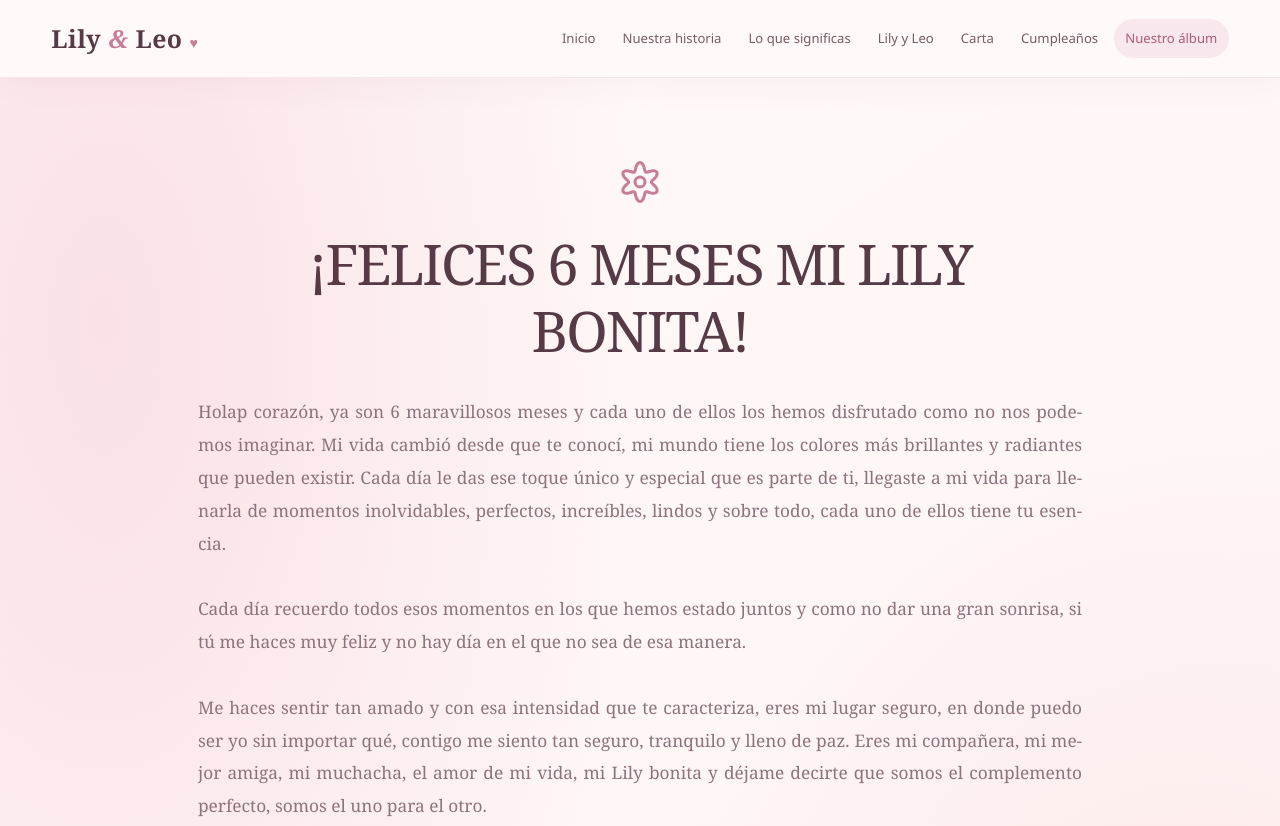
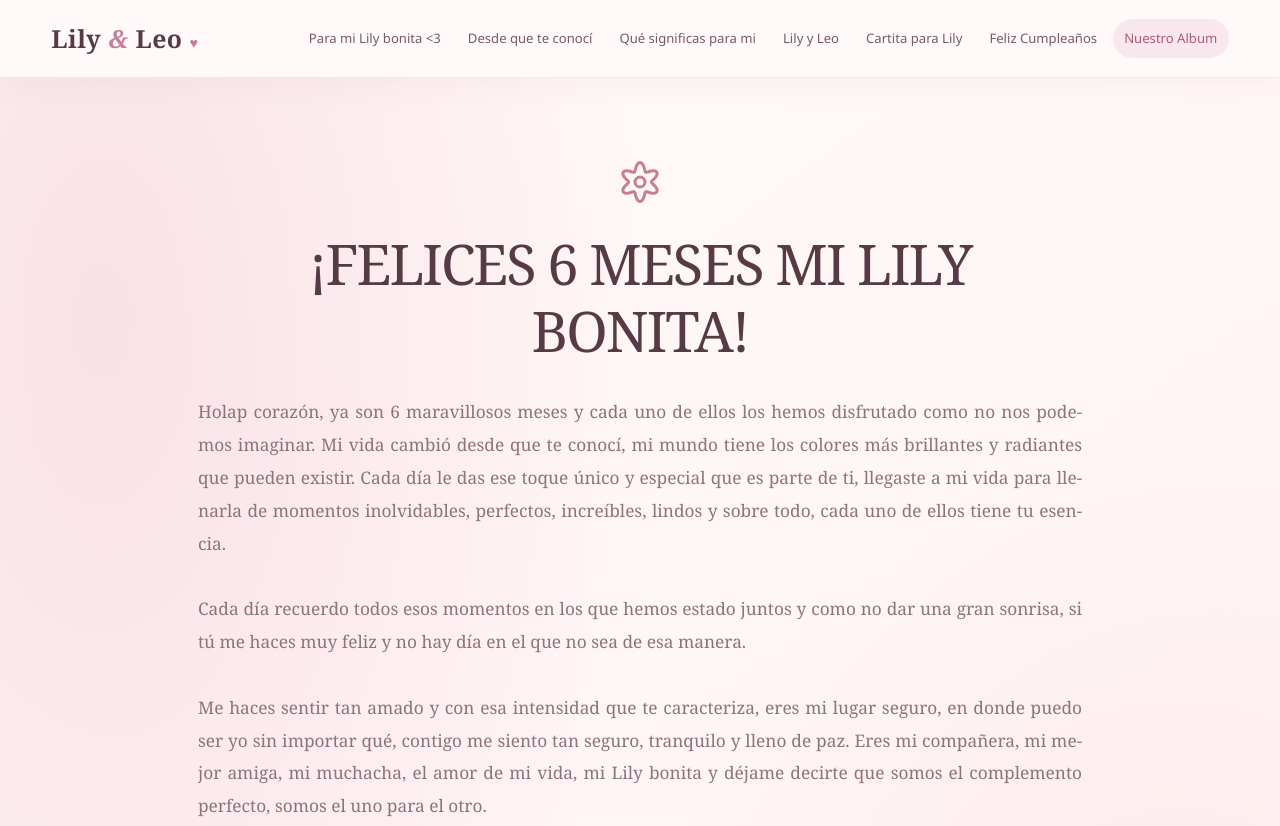
Before and after one commit to Leo123nardo/Lily_pera, a plain HTML site: page nuevo/Collage L y L.html in a window 1280 px wide. Shown: the top 826 px of the page. Drawn offline with Linux system fonts and the light colour scheme.

Commit message:
fix: match navigation labels to page titles

```diff
--- a/nuevo/Collage L y L.html
+++ b/nuevo/Collage L y L.html
@@ -6,7 +6,7 @@
     <title>Nuestro Album</title>
     <link rel="icon" type="image/png" href="assets/lily-icon.png">
 
-    <link rel="stylesheet" href="styles.css?v=20261116-line-icons">
+    <link rel="stylesheet" href="styles.css?v=20261117-nav-titles">
 </head>
 
 <body class="romantic-home scrapbook-page">
@@ -16,22 +16,22 @@
   <a class="site-brand" href="nuevo.html" aria-label="Lily y Leo, inicio">Lily <em>&amp;</em> Leo <span aria-hidden="true">♥</span></a>
   <button class="menu-toggle" id="menu-toggle" type="button" aria-label="Abrir menú" aria-expanded="false" aria-controls="mobile-menu">☰</button>
   <nav class="nav-desktop" aria-label="Navegación principal">
-    <a href="nuevo.html">Inicio</a>
-    <a href="Desde que te conocí.html">Nuestra historia</a>
-    <a href="Qué significas para mi.html">Lo que significas</a>
+    <a href="nuevo.html">Para mi Lily bonita &lt;3</a>
+    <a href="Desde que te conocí.html">Desde que te conocí</a>
+    <a href="Qué significas para mi.html">Qué significas para mi</a>
     <a href="Leo.html">Lily y Leo</a>
-    <a href="CartaLily.html">Carta</a>
-    <a href="Cumpleaños.html">Cumpleaños</a>
-    <a href="Collage L y L.html" class="active" aria-current="page">Nuestro álbum</a>
+    <a href="CartaLily.html">Cartita para Lily</a>
+    <a href="Cumpleaños.html">Feliz Cumpleaños</a>
+    <a href="Collage L y L.html" class="active" aria-current="page">Nuestro Album</a>
   </nav>
   <nav id="mobile-menu" class="nav-mobile" aria-label="Navegación móvil">
-    <a href="nuevo.html">Inicio</a>
-    <a href="Desde que te conocí.html">Nuestra historia</a>
-    <a href="Qué significas para mi.html">Lo que significas</a>
+    <a href="nuevo.html">Para mi Lily bonita &lt;3</a>
+    <a href="Desde que te conocí.html">Desde que te conocí</a>
+    <a href="Qué significas para mi.html">Qué significas para mi</a>
     <a href="Leo.html">Lily y Leo</a>
-    <a href="CartaLily.html">Carta</a>
-    <a href="Cumpleaños.html">Cumpleaños</a>
-    <a href="Collage L y L.html" class="active" aria-current="page">Nuestro álbum</a>
+    <a href="CartaLily.html">Cartita para Lily</a>
+    <a href="Cumpleaños.html">Feliz Cumpleaños</a>
+    <a href="Collage L y L.html" class="active" aria-current="page">Nuestro Album</a>
   </nav>
 </header>
 
```
